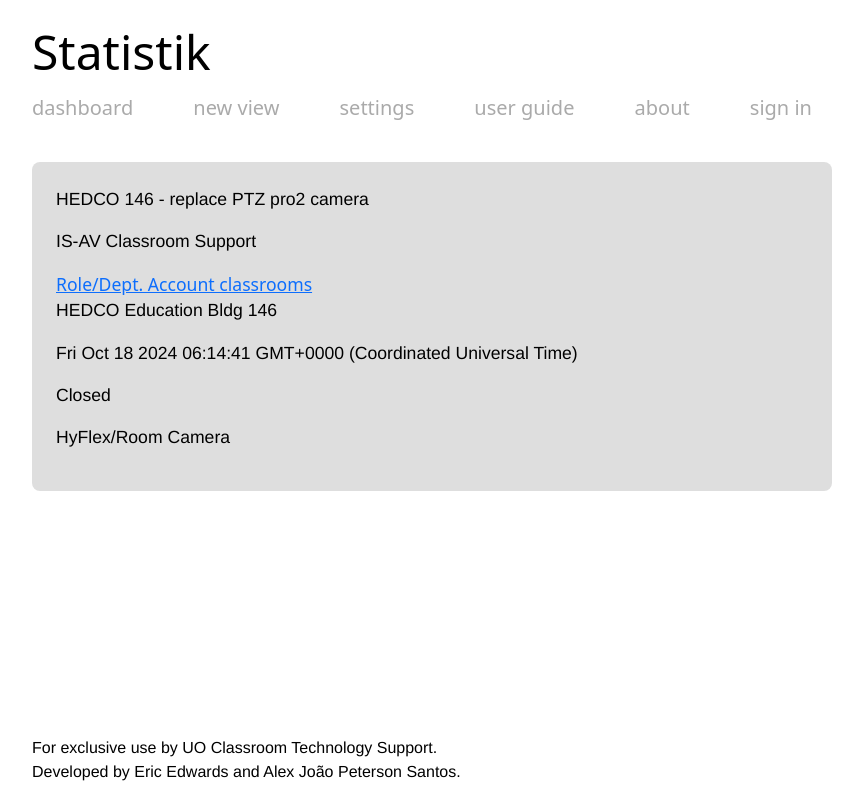
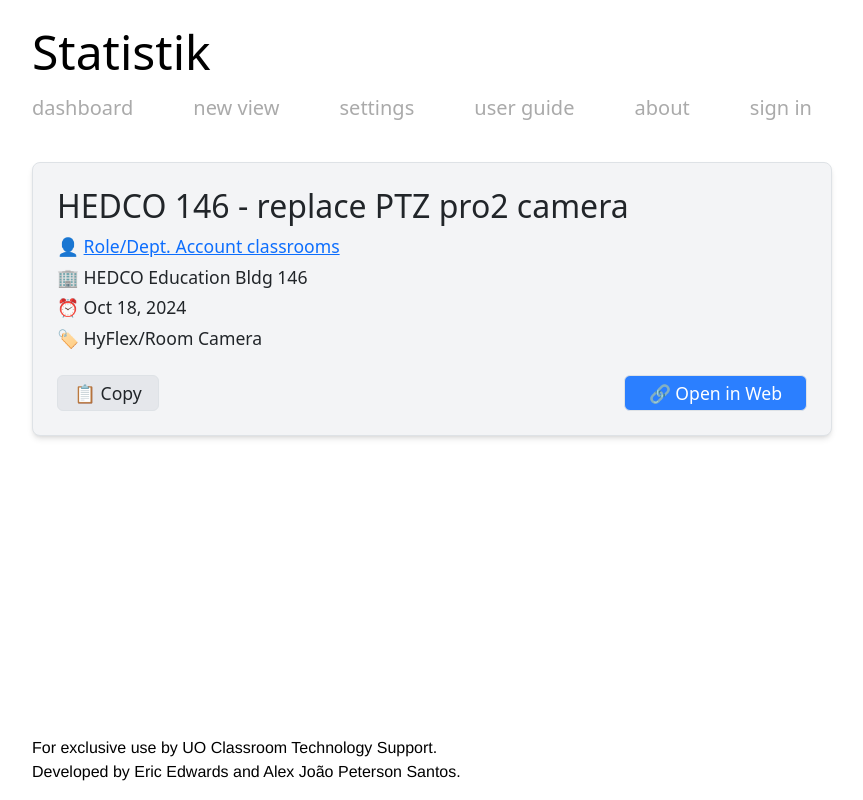
Before and after one commit to uoclass/statistik, a React (Vite) app in the folder frontend/: page /ipsum in a window 1280 px wide. Shown: the whole page, without its empty margins (208-1071 px from the left). Built offline with nearby package versions, Linux system fonts and the light colour scheme.

Commit message:
feat: Better styling on list item component

```diff
--- a/frontend/package.json
+++ b/frontend/package.json
@@ -10,6 +10,7 @@
     "preview": "vite preview"
   },
   "dependencies": {
+    "@iconify/react": "^5.2.0",
     "@tailwindcss/postcss": "^4.0.0",
     "@tailwindcss/vite": "^4.0.0",
     "axios": "^1.7.9",
--- a/frontend/src/components/Layout.css
+++ b/frontend/src/components/Layout.css
@@ -30,7 +30,6 @@ body {
     flex-direction: column;
     min-height: 100vh;
     font-size: 1.1rem;
-    font-weight: normal;
 }
 
 .App-header {
--- a/frontend/src/components/TicketListItem.tsx
+++ b/frontend/src/components/TicketListItem.tsx
@@ -17,16 +17,59 @@ interface Ticket {
 	diagnoses: [];
 }
 
-const TicketListItem = ({...ticket}: Ticket) => {
-	return <div className="bg-light-gray rounded-3 p-4">
-		<p>{ticket.title}</p>
-		<p>{ticket.assigned_to}</p>
-		<a href={"mailto:" + ticket.email}>{ticket.requestor}</a>
-		<p>{ticket.location} {ticket.room}</p>
-		<p>{ticket.created.toString()}</p>
-		<p>{ticket.status}</p>
-		<p>{ticket.diagnoses.map(d => d.value).join(", ")}</p>
-	</div>
-}
+
+const TicketListItem = ({ ...ticket }) => {
+	return (
+		<div className="bg-gray-100 rounded-lg p-4 shadow-md border" >
+			{/* Title */}
+			<h2 className="text-xl font-semibold mb-2">{ticket.title}</h2>
+
+			{/* Requestor */}
+			<div className="mb-1">
+				<span className="font-medium">👤</span>{" "}
+				<a href={`mailto:${ticket.email}`} className="text-blue-600 hover:underline">
+					{ticket.requestor}
+				</a>
+			</div>
+
+			{/* Location */}
+			<div className="mb-1">
+				<span className="font-medium">🏢</span>{" "}
+				<span>{ticket.location} {ticket.room}</span>
+			</div>
+
+			{/* Time Created */}
+			<div className="mb-1">
+				<span className="font-medium">⏰</span>{" "}
+				<span>{ticket.created.toLocaleDateString("en-US", {year: "numeric", month: "short", day: "2-digit"})}</span>
+			</div>
+
+			{/* Diagnoses */}
+			{ticket.diagnoses.length > 0 && (
+				<div className="mb-4">
+					<span className="font-medium">🏷️</span>{" "}
+					<span>{ticket.diagnoses.map(d => d.value).join(", ")}</span>
+				</div>
+			)}
+
+			{/* Buttons */}
+			<div className="flex justify-between items-center">
+				<button
+					className="px-3 py-1 border rounded bg-gray-200 hover:bg-gray-300 text-sm"
+					onClick={() => navigator.clipboard.writeText(ticket.title)}
+				>
+					📋 Copy
+				</button>
+				<button
+					className="flex items-center gap-2 px-4 py-1 border rounded bg-blue-500 text-white hover:bg-blue-600 text-sm"
+					onClick={() => window.open(ticket.webUrl, "_blank")}
+				>
+					🔗 Open in Web
+				</button>
+			</div>
+		</div>
+	);
+};
+
 
 export default TicketListItem;
```
